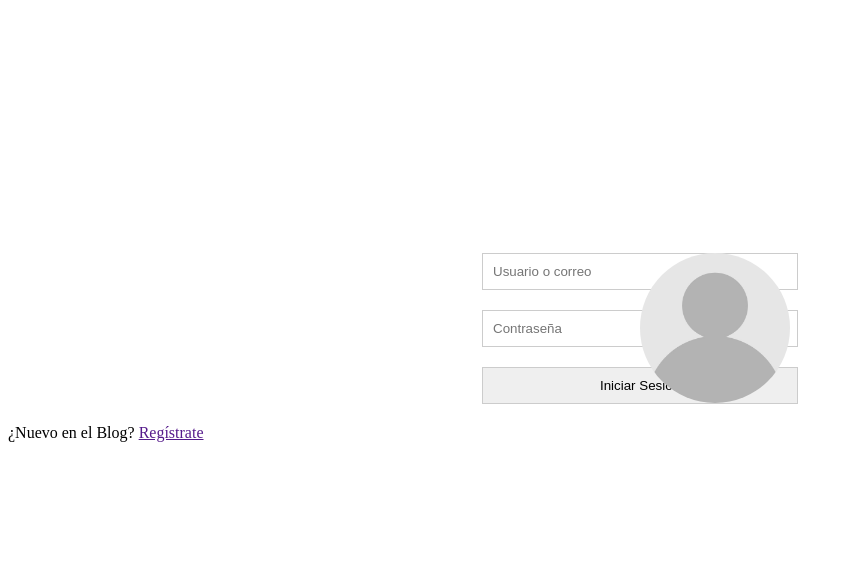
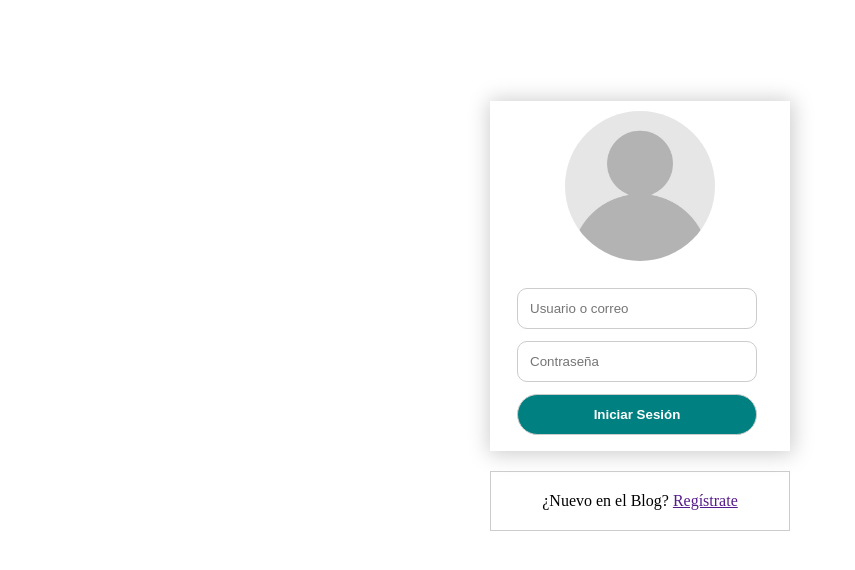
Before and after one commit to daniel-97-molina/ParcialFPI_2, a plain HTML site: page login.html in a window 1280 px wide. Shown: the whole page, without its empty margins (0-855 px from the left). Drawn offline with Linux system fonts and the light colour scheme.

Commit message:
login y registro

```diff
--- a/login.html
+++ b/login.html
@@ -7,19 +7,18 @@
   </head>
   <body >
       <header></header>
-      <div class="login">
-          <span></span>
-      <form>
+      <div class="login shadow">
+          <div class="divImage"></div>
+          <form class="formLogin">
           <input type="text" name="txtUsuario" placeholder="Usuario o correo" required>
           <input type="password" name="txtPassword" placeholder="Contraseña" required="">
           <input type="submit" name="btnIniciar" value="Iniciar Sesión">
 
       </form>
       </div>
-      <div>
-          <p>¿Nuevo en el Blog? <a href="">Regístrate</a></p>
 
-      </div>
+      <p id="parrafoLogin">¿Nuevo en el Blog? <a href="">Regístrate</a></p>
+
 
 
 
--- a/styles/estiloGeneral.css
+++ b/styles/estiloGeneral.css
@@ -1,33 +1,95 @@
 *{
     box-sizing: border-box;
 }
-
-div{
+.divImage{
+    background-image: url("../images/icon_login.jpg");
+    height: 150px;
+    width: 150px;
+    background-repeat: no-repeat;
+    background-size: cover;
+    border-radius: 50%;
+    margin: auto;
+}
+input[type="submit"]{
+    border-radius: 25px;
+    background-color: teal;
+    color: white;
+    font-weight: bold;
+}
+input[type="submit"]:hover{
+    transform: scale(1.05);
+    cursor: pointer;
+}
+#parrafoLogin{
+    text-align: center;
+    padding: 20px;
+    border: 1px solid #ccc;
+    width: 300px;
+    margin: auto;
+    margin-top: 20px;
+}
+.formLogin{
+    padding:5%;
+    width: 90%;
+    height: auto;
+}
+.login{
+    text-align: center;
+    width: 300px;
+    height: 350px;
+    padding-top: 10px;
+    margin: auto;
+    margin-top: 8%;
+}
+.shadow{
+        box-shadow: 1px 1px 20px 2px #ccc;
 
 }
-span{
-    background-image: url("../images/icon_login.jpg");
-    background-repeat: no-repeat;
-    height: 150px;
-    width: 150px;
-    background-size: contain;
-    position: absolute;
-    border-radius: 50%;
- }
+input:focus{
+    border: 1px solid teal;
+}
+.formLogin input{
 
-.login{
-    text-align: center;
-    width: 25%;
-    height: 25%;
-    position: relative;
-    margin: auto;
-    margin-top: 20%;
+    padding: 5%;
+    margin:5%;
+}
+input{
+    border: 1px solid #ccc;
+    border-radius: 10px;
+    display: block;
+      width: 100%;
+
 }
 
-input{
-    display: block;
-    width: 100%;
-    border: 1px solid #ccc;
-    padding: 10px;
-    margin:20px 0;
+
+
+#divRegistro{
+
+    text-align: center;
+    margin: auto;
+    margin-top: 10%;
+    width: 350px;
+    height: 350px;
+    padding-top: 10px;
 }
+.formRegistro{
+    width: 90%;
+    margin: auto;
+}
+.formRegistro input{
+    padding: 3%;
+   margin:5% 0;
+}
+.formRegistro input[type="radio"]{
+
+    width: auto;
+    display: inline-block;
+}
+
+#divRegistro > p{
+    font-weight: bold;
+    font-size: 20px;
+}
+#divRegistro label{
+    padding-right: 20px;
+}
```
Also changed, not shown: registro.html (+10 -2 lines).
